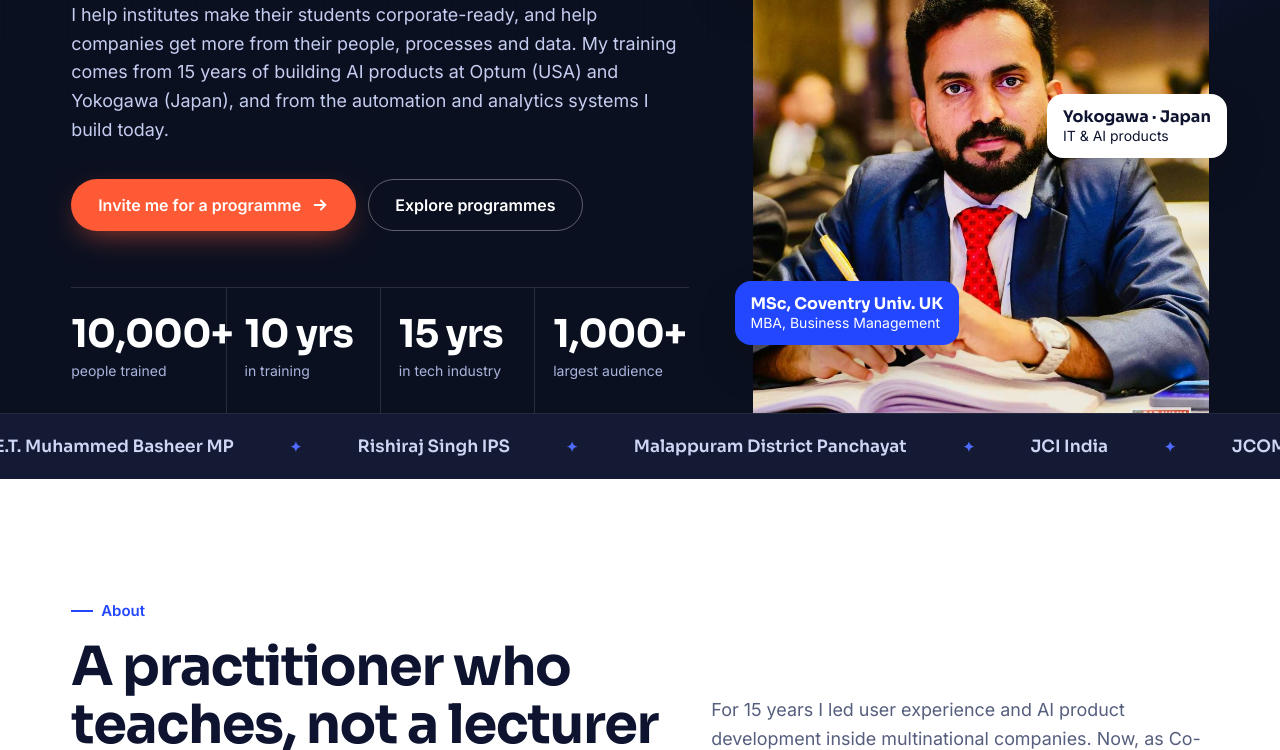
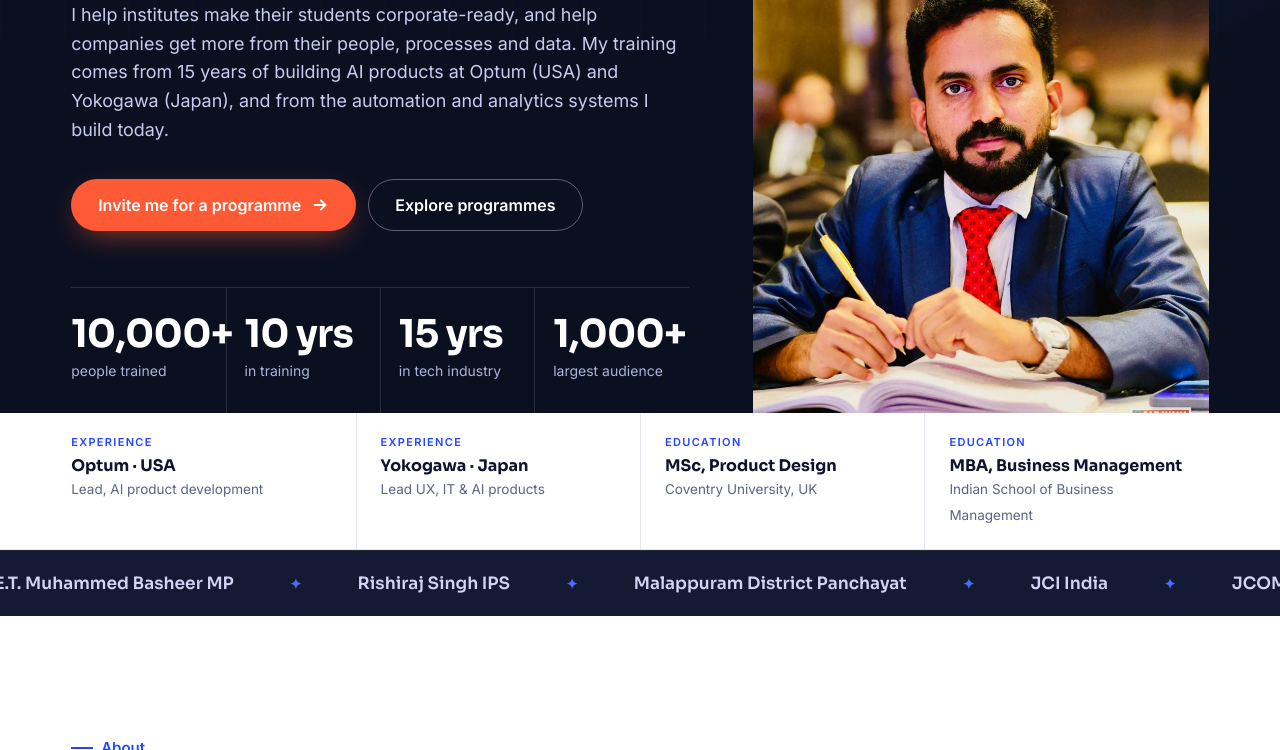
Before and after one commit to hellocoyot/sainu_profile, a plain HTML site: page index.html in a window 1280 px wide. Shown: the part 484-1234 px from the top of the page. Drawn offline with Linux system fonts and the light colour scheme.

Commit message:
Move career/education credentials from hero photo to a dedicated band
Co-Authored-By: Claude Sonnet 5.5 <noreply@anthropic.com>
Claude-Session: https://claude.ai/code/session_017vSzpADDkLjAFfWz3Dm2WF

```diff
--- a/index.html
+++ b/index.html
@@ -78,6 +78,14 @@ section{padding:clamp(64px,9vw,120px) 0}
 .f3{left:-18px;bottom:12%;background:var(--blue);color:#fff}
 .dot{display:inline-block;width:8px;height:8px;border-radius:50%;background:#20c46b;margin-right:6px}
 
+.cred{background:#fff;border-bottom:1px solid #e6e9f5}
+.credgrid{display:grid;grid-template-columns:repeat(4,minmax(0,1fr));gap:0}
+.credgrid>div{padding:22px 24px;border-left:1px solid #e6e9f5}
+.credgrid>div:first-child{border-left:0;padding-left:0}
+.credgrid small{display:block;font:600 11px Inter,sans-serif;letter-spacing:.12em;text-transform:uppercase;color:var(--blue);margin-bottom:6px}
+.credgrid b{display:block;font:700 16px Sora,sans-serif;color:var(--text)}
+.credgrid span{font-size:13.5px;color:#5b6483}
+@media(max-width:860px){.credgrid{grid-template-columns:1fr 1fr}.credgrid>div{padding:16px;border-left:0;border-top:1px solid #e6e9f5}.credgrid>div:nth-child(-n+2){border-top:0}}
 /* marquee */
 .marq{background:var(--ink2);color:#cfd6f5;padding:22px 0;overflow:hidden;border-top:1px solid #ffffff12}
 .marq .track{display:flex;gap:56px;width:max-content;animation:scroll 38s linear infinite}
@@ -283,11 +291,17 @@ footer .wrap{display:flex;flex-wrap:wrap;gap:10px 28px;justify-content:space-bet
   </div>
   <div class="portrait">
     <div class="frame"><img src="headshot.jpg" alt="Portrait of JC Sainudheen Kaderi" width="1000" height="1333"></div>
-    <div class="float f1"><b>Optum · USA</b>AI product development</div>
-    <div class="float f2"><b>Yokogawa · Japan</b>IT &amp; AI products</div>
-    <div class="float f3"><b>MSc, Coventry Univ. UK</b>MBA, Business Management</div>
   </div>
 </div></section>
+
+<div class="cred" aria-label="Career and education">
+  <div class="wrap credgrid">
+    <div><small>Experience</small><b>Optum · USA</b><span>Lead, AI product development</span></div>
+    <div><small>Experience</small><b>Yokogawa · Japan</b><span>Lead UX, IT &amp; AI products</span></div>
+    <div><small>Education</small><b>MSc, Product Design</b><span>Coventry University, UK</span></div>
+    <div><small>Education</small><b>MBA, Business Management</b><span>Indian School of Business Management</span></div>
+  </div>
+</div>
 
 <div class="marq" aria-label="Programmes inaugurated by and partners">
   <div class="track">
```
